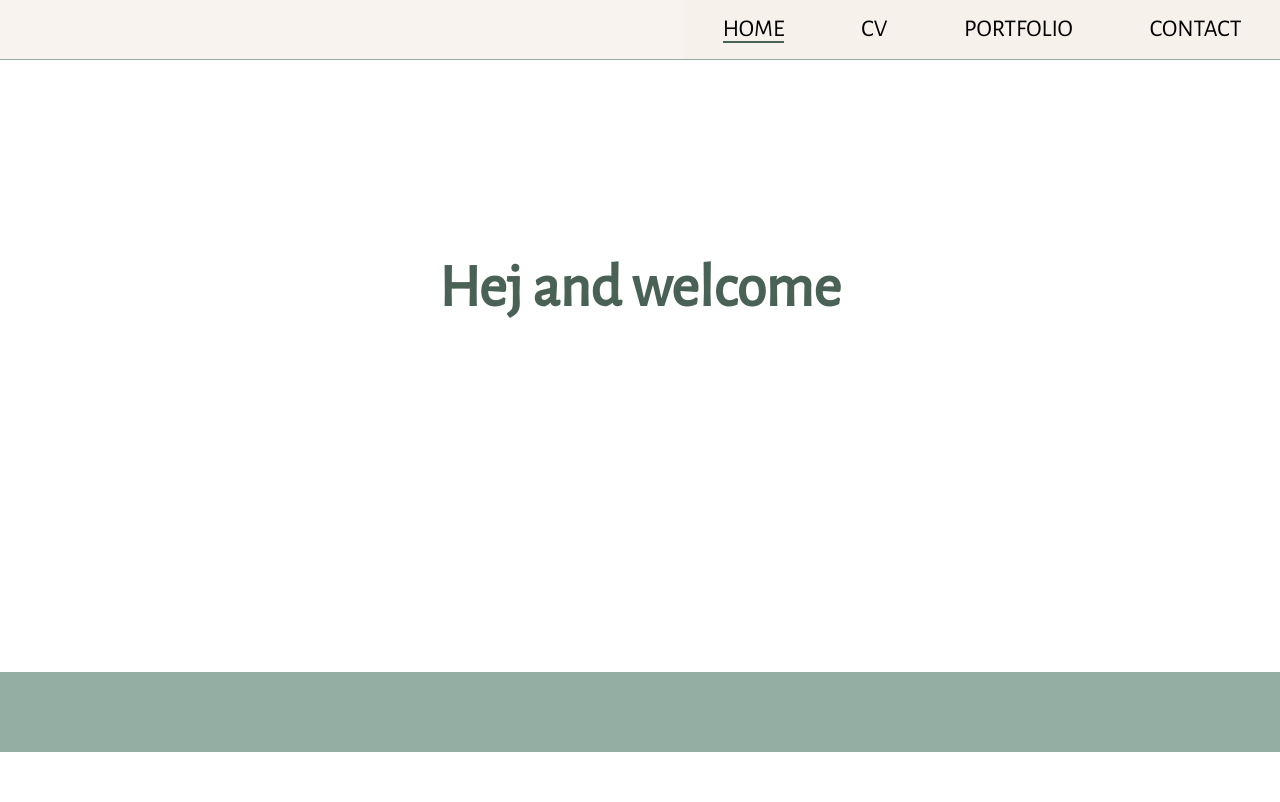
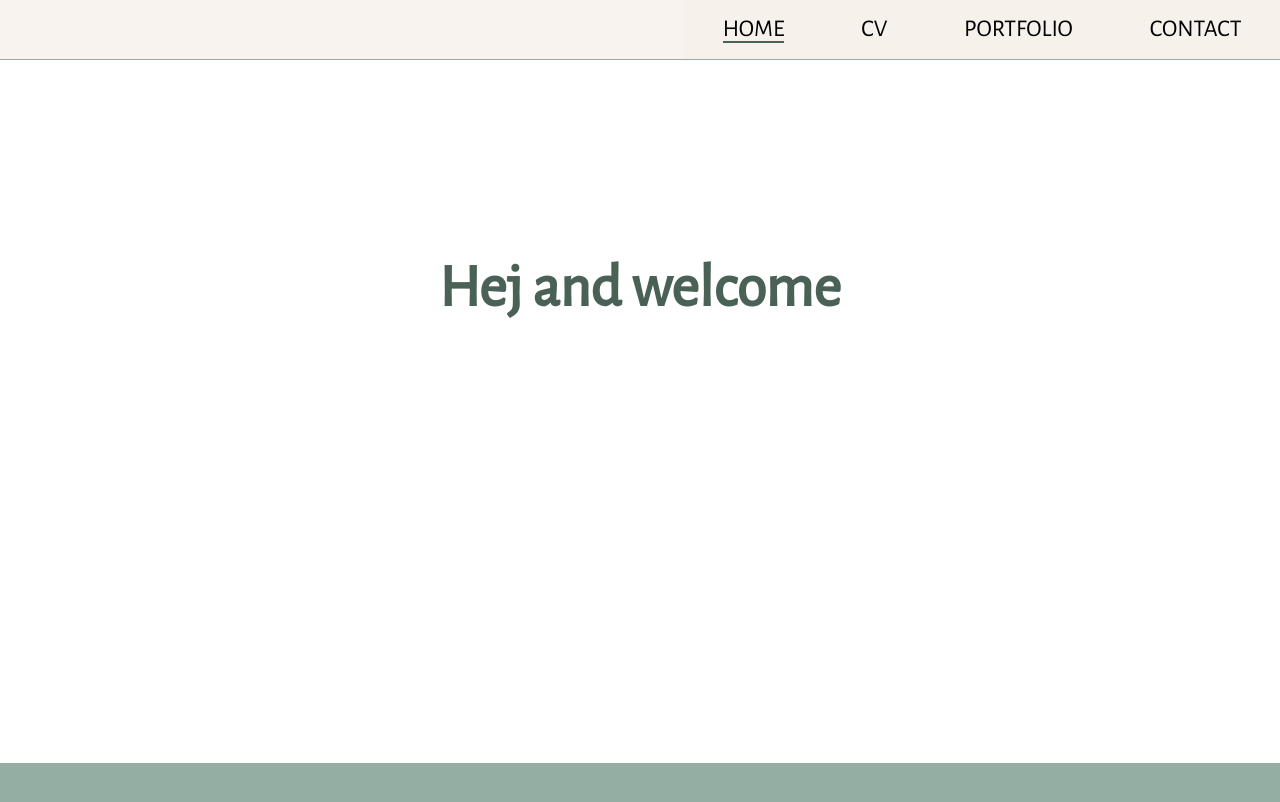
Before and after one commit to NicolaWinterson/PersonalWebsite, a React (Create React App) app: page / in a window 1280 px wide. Shown: the top 802 px of the page. Built offline with nearby package versions, Linux system fonts and the light colour scheme.

Commit message:
updated css

```diff
--- a/src/components/Home/styles.css
+++ b/src/components/Home/styles.css
@@ -1,6 +1,7 @@
 * {
     margin: 0;
     padding: 0;
+
 }
 
 .home__container {
@@ -21,13 +22,9 @@
 }
 
 .home__container--center {
-    min-height: 76.5vh;
+    min-height: 87.9vh;
     height: 100%;
-    vertical-align:bottom;
-    /*background-image: url("https://www.pixelstalk.net/wp-content/uploads/images4/Cool-4k-Desktop-Wallpaper.jpeg");
-    background-repeat: no-repeat;
-    background-attachment: scroll;
-    background-position: center;*/
+    vertical-align: bottom;
 }
 
 .home__container--bottom {
```
Also changed, not shown: public/IMG_2560 (2)-01.jpeg (added), 1 other file (tests, documents, lock files or other folders).
